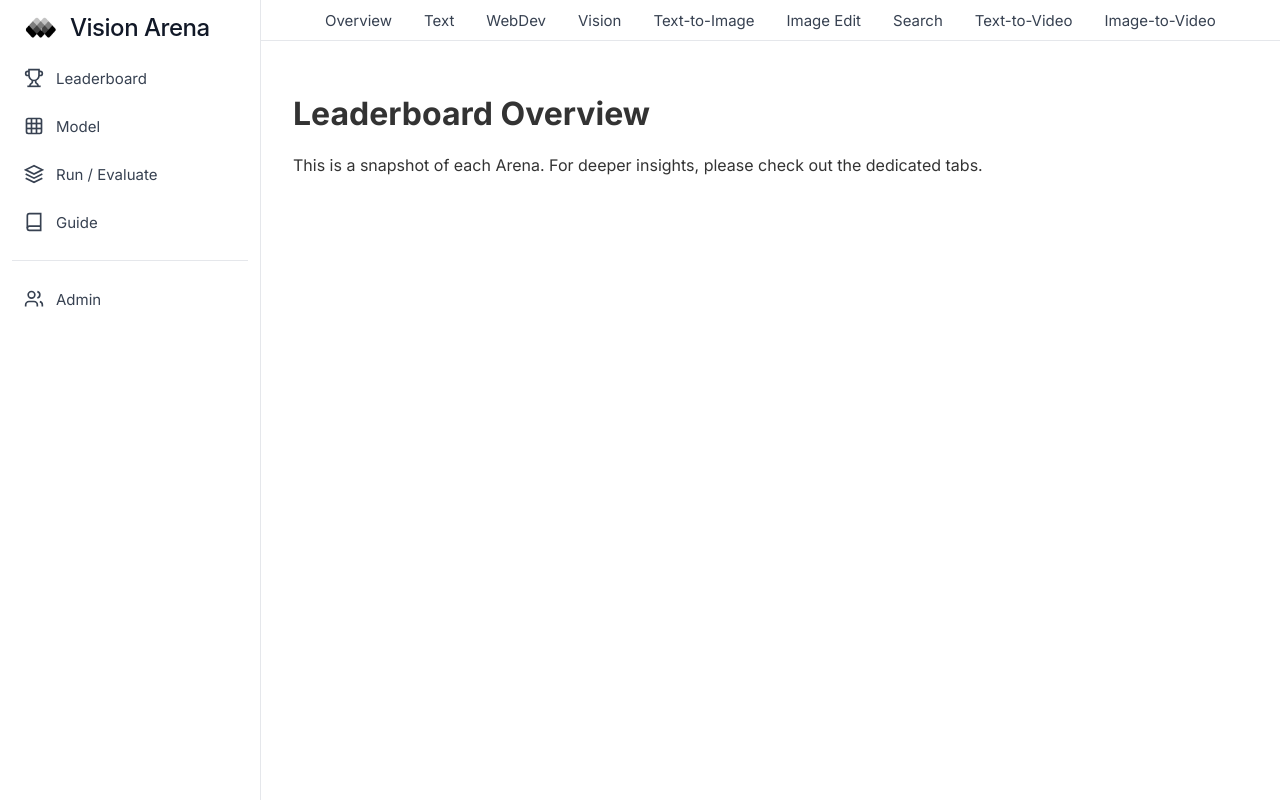
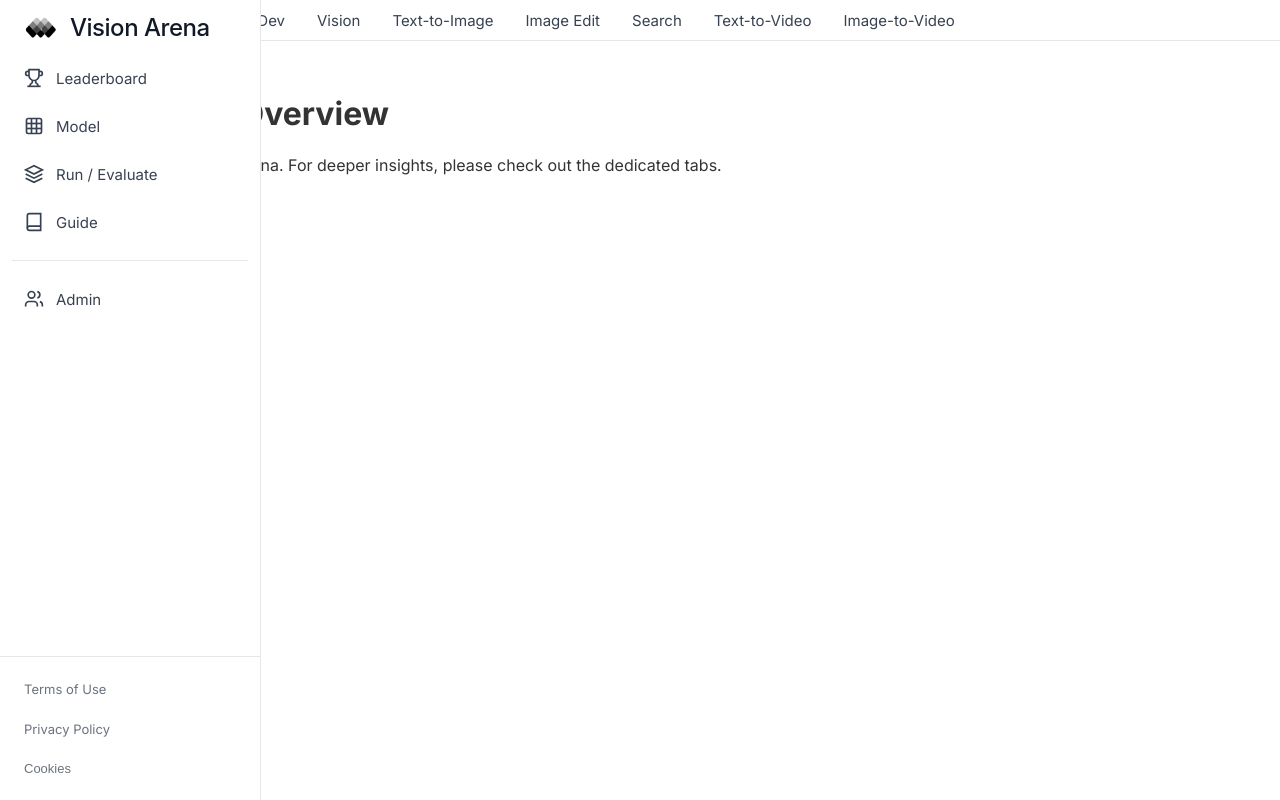
Before and after one commit to djun604/Vision-Arena, a Next.js app: page / in a window 1280 px wide. Built offline with nearby package versions, Linux system fonts and the light colour scheme.

Commit message:
Restore footer links: Terms of Use, Privacy Policy, Cookies

```diff
--- a/src/components/Sidebar.tsx
+++ b/src/components/Sidebar.tsx
@@ -9,13 +9,18 @@ const Sidebar = () => {
 
   return (
     <aside style={{
+      position: 'fixed',
+      left: 0,
+      top: 0,
       width: '260px',
-      minHeight: '100vh',
+      height: '100vh',
       backgroundColor: '#ffffff',
       borderRight: '1px solid #e5e7eb',
       display: 'flex',
       flexDirection: 'column',
       padding: '0',
+      zIndex: 100,
+      overflowY: 'auto',
     }}>
       {/* 로고 영역 */}
       <div style={{
@@ -220,7 +225,7 @@ const Sidebar = () => {
                 </svg>
               )}
             </Link>
-            </li>
+          </li>
           <li style={{ marginTop: '1rem', marginBottom: '0.25rem', paddingTop: '1rem', borderTop: '1px solid #e5e7eb' }}>
             <Link
               href="/admin"
@@ -265,6 +270,69 @@ const Sidebar = () => {
           </li>
         </ul>
       </nav>
+
+      {/* 하단 링크 */}
+      <div style={{ padding: '1rem 0.75rem', borderTop: '1px solid #e5e7eb' }}>
+        <ul style={{ listStyle: 'none', padding: 0, margin: 0 }}>
+          <li style={{ marginBottom: '0.5rem' }}>
+            <Link
+              href="/terms-of-use"
+              style={{
+                display: 'block',
+                padding: '0.5rem 0.75rem',
+                textDecoration: 'none',
+                color: '#6b7280',
+                fontSize: '0.8125rem',
+                fontWeight: '400',
+                transition: 'color 0.15s ease-in-out',
+              }}
+              onMouseEnter={(e) => e.currentTarget.style.color = '#374151'}
+              onMouseLeave={(e) => e.currentTarget.style.color = '#6b7280'}
+            >
+              Terms of Use
+            </Link>
+          </li>
+          <li style={{ marginBottom: '0.5rem' }}>
+            <Link
+              href="/privacy-policy"
+              style={{
+                display: 'block',
+                padding: '0.5rem 0.75rem',
+                textDecoration: 'none',
+                color: '#6b7280',
+                fontSize: '0.8125rem',
+                fontWeight: '400',
+                transition: 'color 0.15s ease-in-out',
+              }}
+              onMouseEnter={(e) => e.currentTarget.style.color = '#374151'}
+              onMouseLeave={(e) => e.currentTarget.style.color = '#6b7280'}
+            >
+              Privacy Policy
+            </Link>
+          </li>
+          <li>
+            <button
+              style={{
+                display: 'block',
+                width: '100%',
+                textAlign: 'left',
+                padding: '0.5rem 0.75rem',
+                background: 'none',
+                border: 'none',
+                color: '#6b7280',
+                fontSize: '0.8125rem',
+                fontWeight: '400',
+                cursor: 'pointer',
+                transition: 'color 0.15s ease-in-out',
+              }}
+              onMouseEnter={(e) => e.currentTarget.style.color = '#374151'}
+              onMouseLeave={(e) => e.currentTarget.style.color = '#6b7280'}
+            >
+              Cookies
+            </button>
+          </li>
+        </ul>
+      </div>
     </aside>
   );
 };
```
